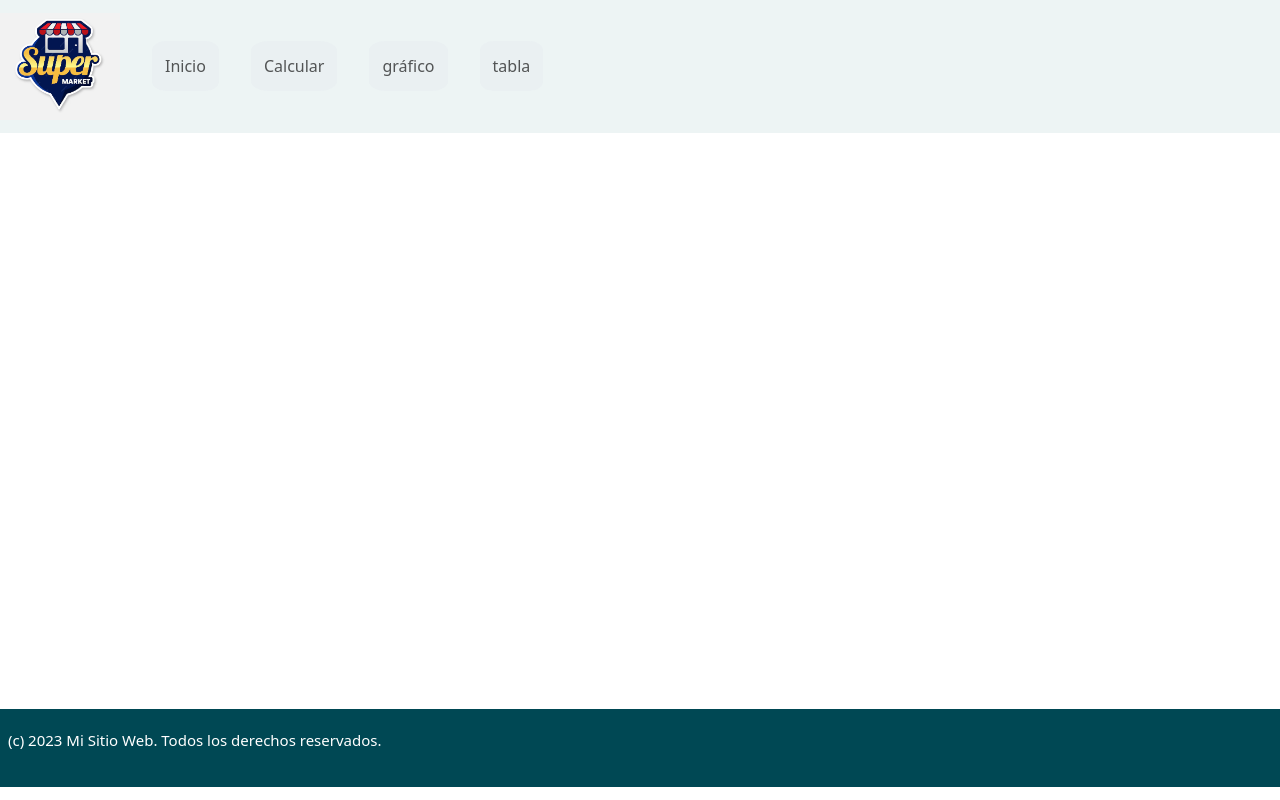
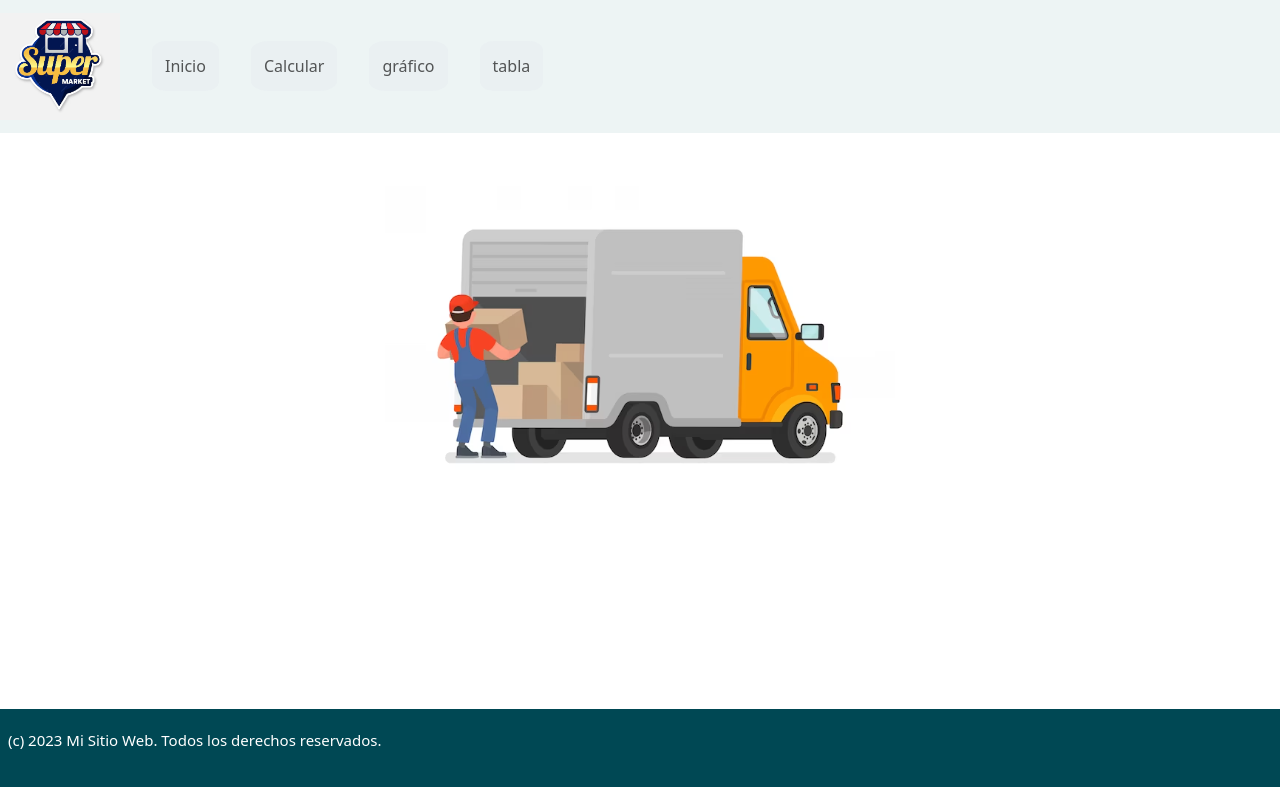
Before and after one commit to neidallm/tss_case_one, a React (Create React App) app: page /Graficos in a window 1280 px wide. Built offline with nearby package versions, Linux system fonts and the light colour scheme.

Commit message:
cambios tailwind

```diff
--- a/package.json
+++ b/package.json
@@ -41,5 +41,8 @@
       "last 1 firefox version",
       "last 1 safari version"
     ]
+  },
+  "devDependencies": {
+    "tailwindcss-animated": "^1.0.1"
   }
 }
--- a/src/components/Inicio/Inicio.js
+++ b/src/components/Inicio/Inicio.js
@@ -9,7 +9,12 @@ const Inicio = () => {
        {/* <div class="card mb-3"style={{ maxWidth: '1350px',margin:'0' }}> */}
         <div class="row g-0"  >
           <div class="col-md-6">
-          <img src={ImgCamion}  alt="camion" />
+          <img
+  className="animate-fade-right animate-thrice animate-duration-2000 animate-delay-100"
+  src={ImgCamion}
+  alt="camion"
+/>
+
          </div>
 
          <div class="col-md-6">
--- a/src/paginas/Graficos/Graficos.js
+++ b/src/paginas/Graficos/Graficos.js
@@ -1,12 +1,20 @@
 import React from 'react'
 import Header from '../../components/Header/Header'
 import Footer from '../../components/Footer/Footer'
-
+import ImgCamion from '../../Imagenes/Camion.png';
 const Graficos = () => {
   return (
     <div>
         <Header/>
         <div className='container'>
+        <div>
+          <img
+  className="animate-fade-right animate-thrice animate-duration-2000 animate-delay-100"
+  src={ImgCamion}
+  alt="camion"
+/>
+
+         </div>
 
         </div>
         <Footer/>
```
Also changed, not shown: tailwind.config.js (added, +10 -0 lines), src/components/Inicio/Inicio.css (line endings or trailing spaces), 1 other file (tests, documents, lock files or other folders).
